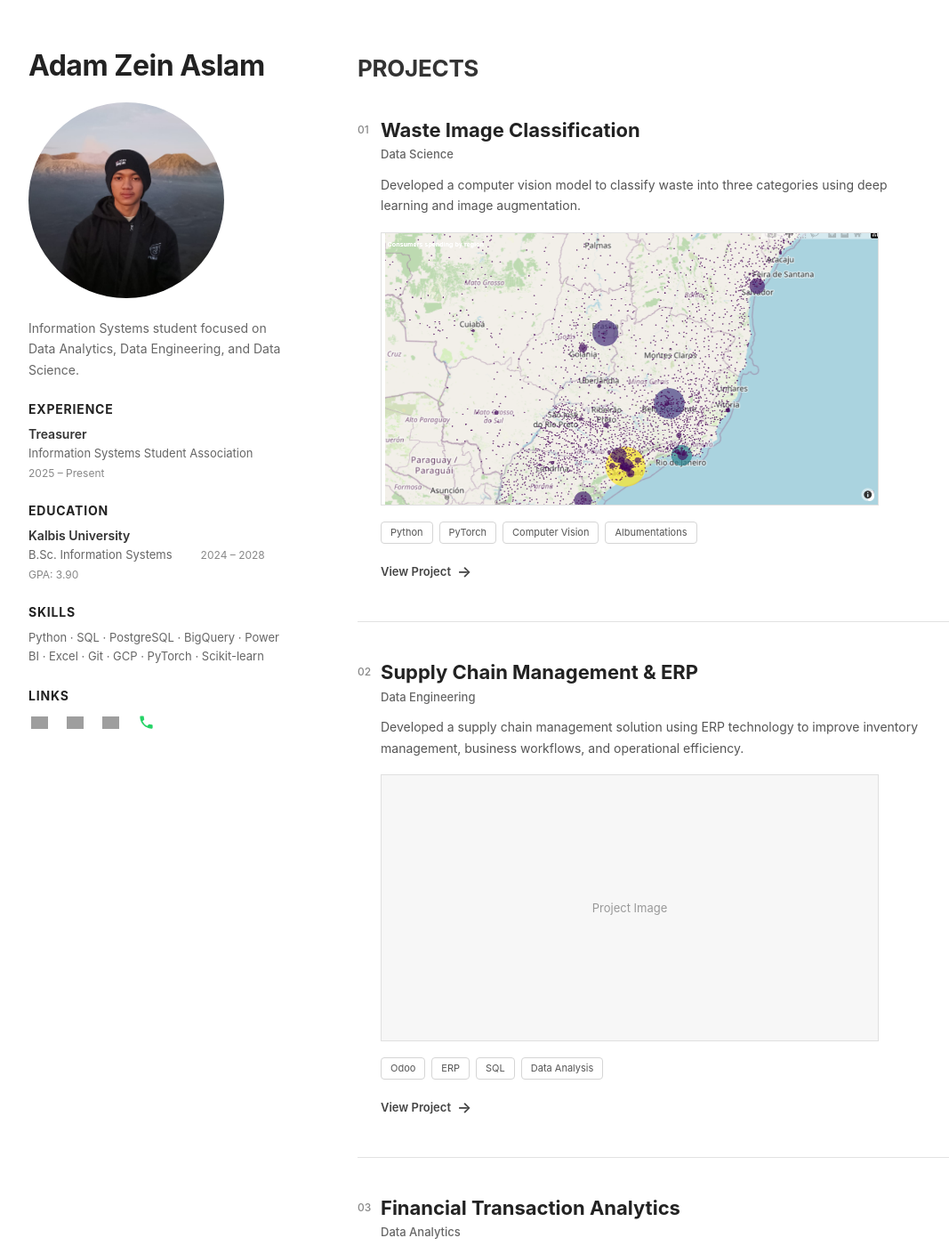
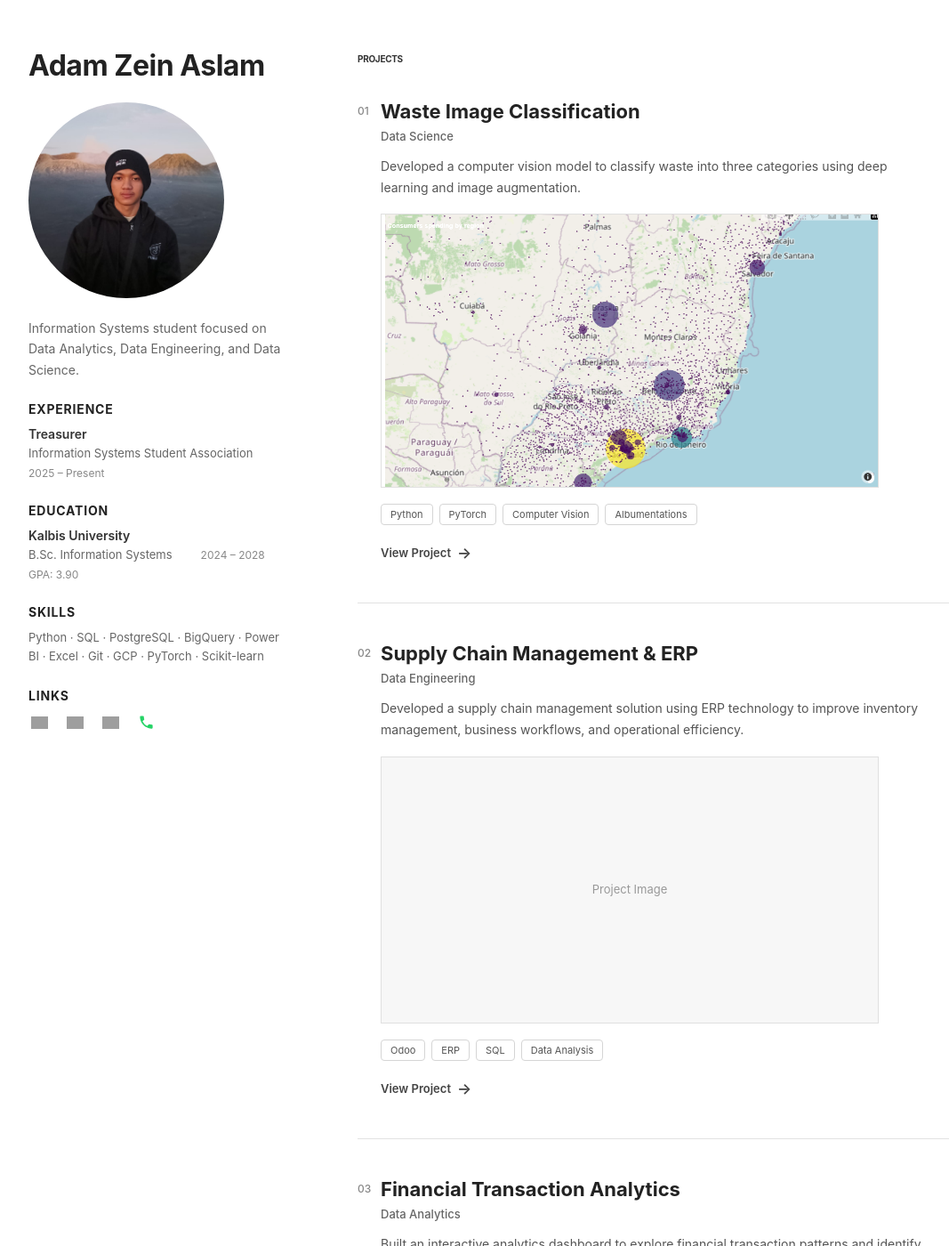
Before and after one commit to AdamZeinAslam/AdamZeinAslam.github.io, a Jekyll site: the page built from index.md, in a window 1280 px wide and 1400 px high. Shown: the whole window at 89% size, without its empty margins (88-1155 px from the left). Built offline with Jekyll 4.4.1, drawn with Linux system fonts in a browser that asks for light colours; grey boxes are pictures that could not be loaded.

Commit message:
Change font size in projects section label

```diff
--- a/assets/css/style.css
+++ b/assets/css/style.css
@@ -373,7 +373,7 @@ body {
 .projects-section .section-label {
   margin: 0 !important;
 
-  font-size: 26px !important;
+  font-size: 10px !important;
 
   font-weight: 700 !important;
 
```
